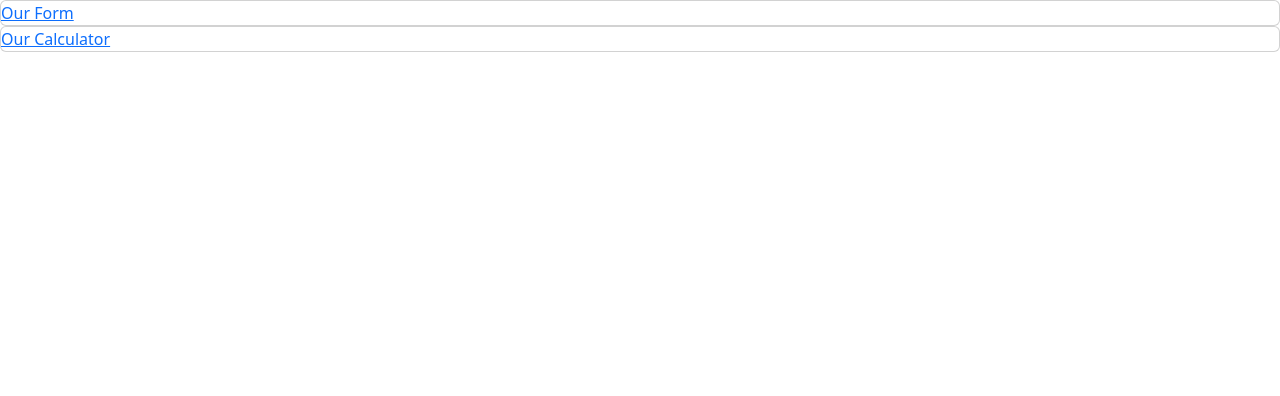
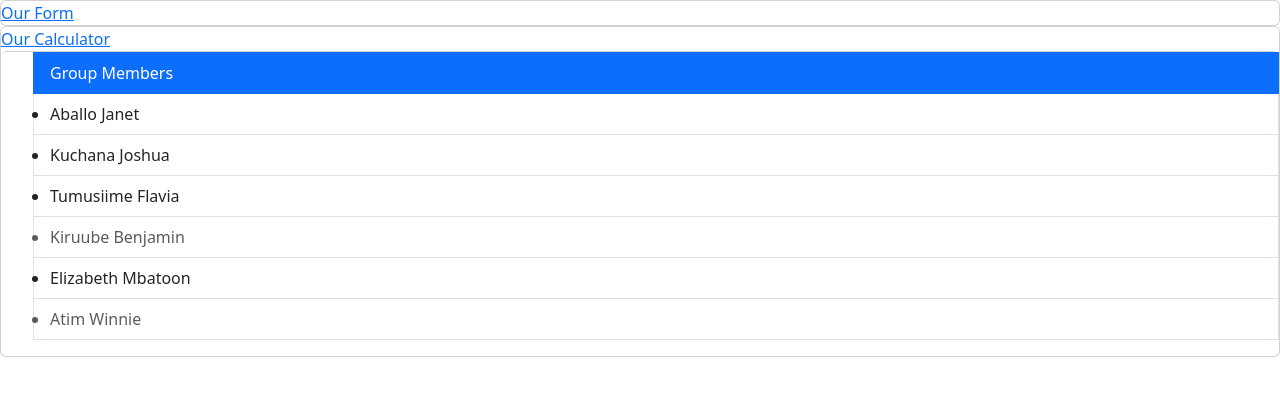
Before and after one commit to happy-janet/validationform, a plain HTML site: page index.html in a window 1280 px wide. Drawn offline with nearby package versions, Linux system fonts and the light colour scheme.

Commit message:
added index file

```diff
--- a/index.html
+++ b/index.html
@@ -13,6 +13,25 @@
     </div>
     <div class="card">
         <a href="calculator.html">Our Calculator</a>
+        <div class="list-group">
+        <ul>
+
+            <a href="#" class="list-group-item list-group-item-action active">
+              Group Members
+            </a>
+            <a href="#" class="list-group-item list-group-item-action"><li>Aballo Janet</li>
+            </a>
+            <a href="#" class="list-group-item list-group-item-action"><li>Kuchana Joshua</li>
+            </a>
+            <a href="#" class="list-group-item list-group-item-action"><li>Tumusiime Flavia</li>
+            </a>
+            <a href="#" class="list-group-item list-group-item-action disabled"><li>Kiruube Benjamin</li>
+            </a>
+            <a href="#" class="list-group-item list-group-item-action"><li>Elizabeth Mbatoon</li>
+            </a>
+            <a href="#" class="list-group-item list-group-item-action disabled"><li>Atim Winnie</li>
+            </a>
+    </ul>
     </div>
 </body>
 </html>
```
